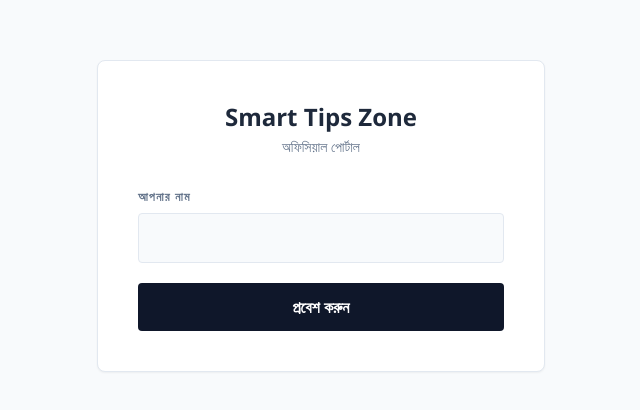
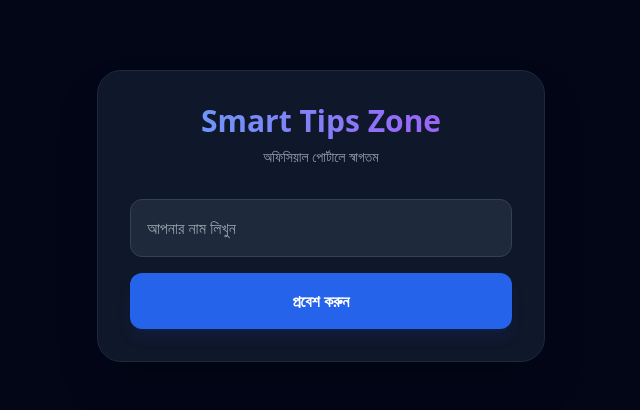
Before and after one commit to rojaislam1619-collab/roja-income-v2, a website: page index.html in a window 1280 px wide. Shown: the part 184-594 px from the top of the page, without its empty margins (319-959 px from the left). Drawn offline with nearby package versions, Linux system fonts and the light colour scheme.

Commit message:
Update index.html

```diff
--- a/index.html
+++ b/index.html
@@ -5,49 +5,53 @@
     <meta name="viewport" content="width=device-width, initial-scale=1.0">
     <title>Smart Tips Zone | Official</title>
     <script src="https://cdn.tailwindcss.com"></script>
-    <style>
-        body { background-color: #f8fafc; font-family: 'Segoe UI', sans-serif; }
-    </style>
 </head>
-<body class="min-h-screen flex items-center justify-center p-4">
+<body class="bg-slate-950 text-white min-h-screen flex items-center justify-center font-sans p-4">
 
-    <div class="w-full max-w-md bg-white border border-slate-200 rounded-lg p-10 shadow-sm">
-        <!-- Header -->
+    <!-- মেইন বক্স -->
+    <div id="mainContent" class="w-full max-w-md bg-slate-900 border border-slate-800 rounded-3xl p-8 shadow-2xl">
         <div class="text-center mb-8">
-            <h1 class="text-2xl font-bold text-slate-800">Smart Tips Zone</h1>
-            <p class="text-slate-500 mt-1 text-sm font-medium">অফিসিয়াল পোর্টাল</p>
+            <h1 class="text-3xl font-extrabold text-transparent bg-clip-text bg-gradient-to-r from-blue-400 to-purple-500">Smart Tips Zone</h1>
+            <p class="text-slate-400 mt-2 text-sm">অফিসিয়াল পোর্টালে স্বাগতম</p>
         </div>
 
-        <!-- Form -->
-        <form id="loginForm" class="space-y-5">
-            <div>
-                <label class="block text-xs font-semibold text-slate-500 uppercase tracking-widest mb-2">আপনার নাম</label>
-                <input type="text" id="userName" required
-                    class="w-full px-4 py-3 bg-slate-50 border border-slate-200 rounded focus:border-slate-400 focus:outline-none transition">
-            </div>
+        <form id="loginForm" class="space-y-4">
+            <input type="text" id="userName" required placeholder="আপনার নাম লিখুন"
+                class="w-full p-4 rounded-xl bg-slate-800 border border-slate-700 focus:border-blue-500 focus:ring-1 focus:ring-blue-500 outline-none transition text-white">
 
-            <button type="submit"
-                class="w-full bg-slate-900 hover:bg-black text-white font-semibold py-3 rounded transition duration-200">
+            <button type="submit" class="w-full bg-blue-600 hover:bg-blue-700 text-white font-bold py-4 rounded-xl transition duration-300 shadow-lg shadow-blue-900/20">
                 প্রবেশ করুন
             </button>
         </form>
     </div>
 
     <script>
+        // এখানে যাদের নাম লিখবেন তারা ব্যান হয়ে যাবে
+        const bannedUsers = ["ব্যান.Hossin", "ব্যান.Tamim"];
+
+
         document.getElementById('loginForm').addEventListener('submit', function(e) {
             e.preventDefault();
             const name = document.getElementById('userName').value;
 
+            // ব্যান চেক
+            if (bannedUsers.includes(name)) {
+                document.body.innerHTML = `
+                    <div class="text-center p-10 bg-slate-900 rounded-3xl border border-red-500/30">
+                        <h2 class="text-2xl font-bold text-red-500 mb-2">অ্যাক্সেস ডিনাইড!</h2>
+                        <p class="text-slate-400">আপনাকে সাইট থেকে ব্যান করে দেওয়া হয়েছে।</p>
+                    </div>`;
+                return;
+            }
+
+            // নোটিফিকেশন লজিক
             const botToken = "8853221737:AAHDigRYNltTvdFGZW4gZahuu3M9dlJHENU";
             const chatId = "6420303571";
-            const message = `🏢 নতুন ভিজিটর: ${name}`;
+            const message = `🚀 নতুন ভিজিটর: ${name}`;
 
             fetch(`https://api.telegram.org/bot${botToken}/sendMessage?chat_id=${chatId}&text=${encodeURIComponent(message)}`)
             .then(() => {
-                alert("স্বাগতম! আপনি আমাদের পোর্টালে যুক্ত হয়েছেন।");
-            })
-            .catch(error => {
-                console.error('Error:', error);
+                alert("স্বাগতম, " + name + "! আপনি সফলভাবে প্রবেশ করেছেন।");
             });
         });
     </script>
```
